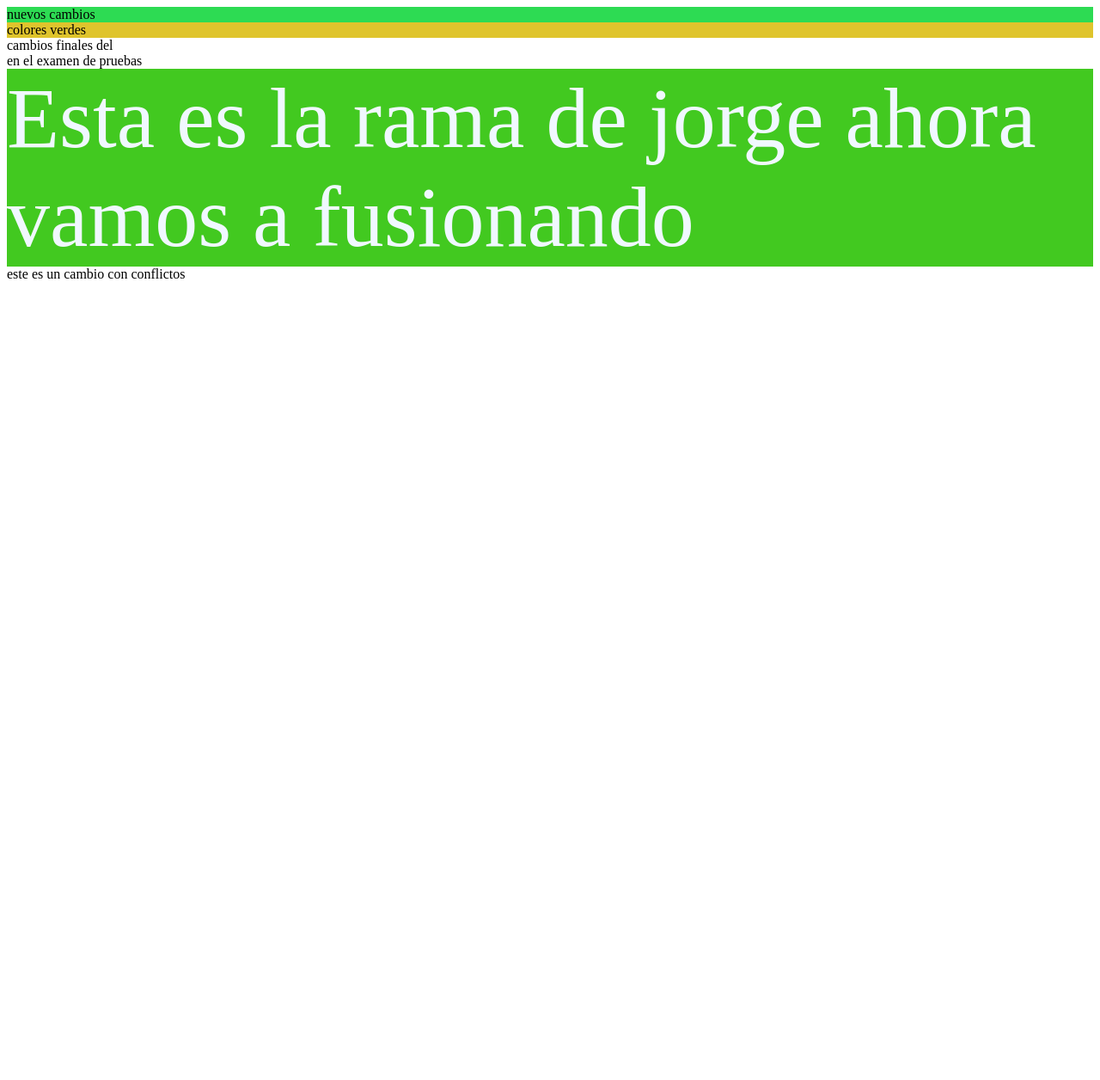
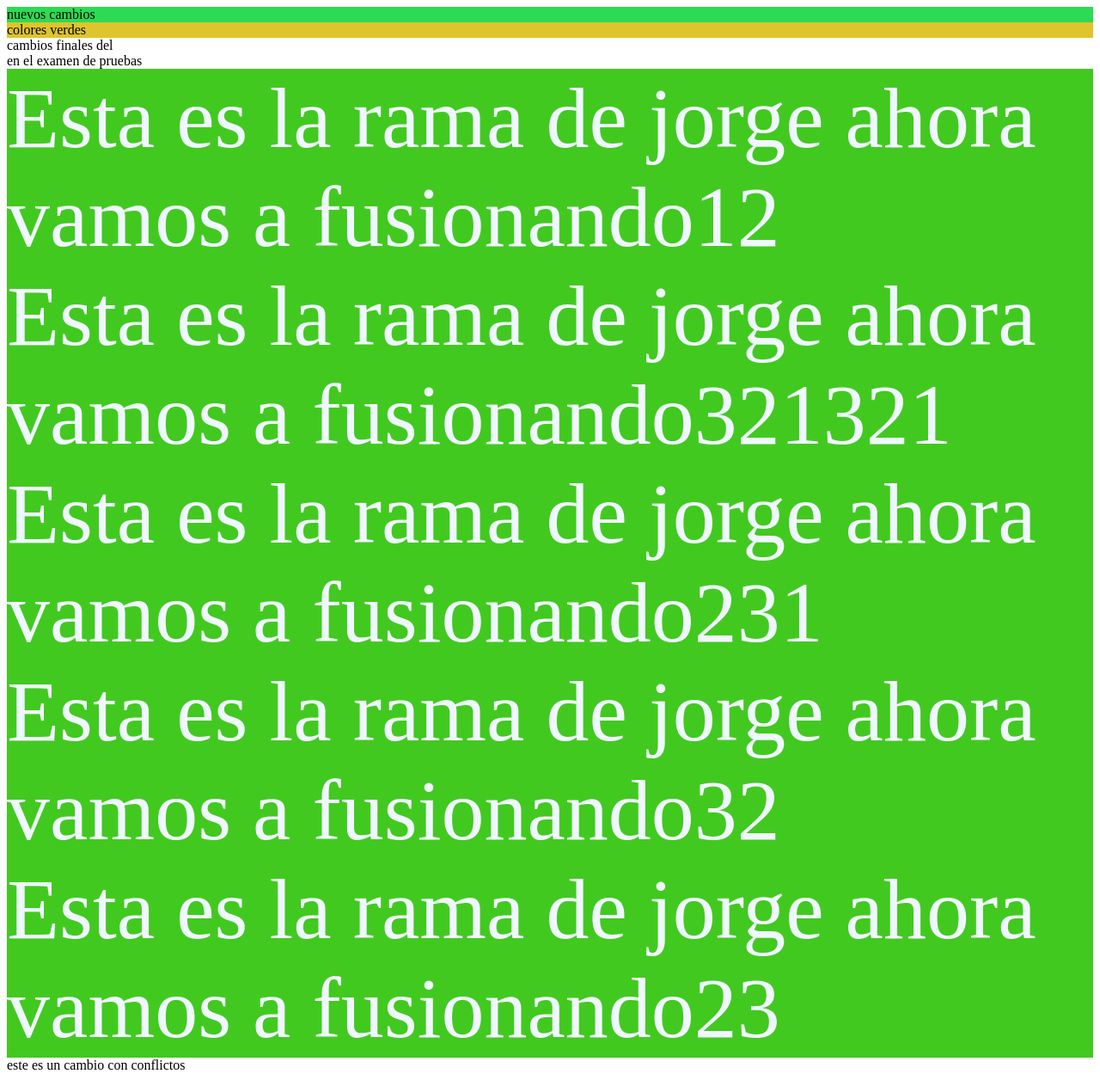
Before and after one commit to jbedon29/pruebas, a plain HTML site: page index.html in a window 1280 px wide. Shown: the whole page at 86% size. Before the commit the page ends 800 px from the top, so only its background shows below. Drawn offline with Linux system fonts and the light colour scheme.

Commit message:
cambios con conflictos

```diff
--- a/index.html
+++ b/index.html
@@ -18,11 +18,19 @@
 
     </div>
 
-
     <div style="background:#42c920;color: aliceblue; font-size: 100px;">
-        Esta es la rama de jorge ahora vamos a fusionando
+        Esta es la rama de jorge ahora vamos a fusionando12
     </div>
-
+    <div style="background:#42c920;color: aliceblue; font-size: 100px;">
+        Esta es la rama de jorge ahora vamos a fusionando321321
+    </div>
+    <div style="background:#42c920;color: aliceblue; font-size: 100px;">
+        Esta es la rama de jorge ahora vamos a fusionando231
+    </div> <div style="background:#42c920;color: aliceblue; font-size: 100px;">
+        Esta es la rama de jorge ahora vamos a fusionando32
+    </div> <div style="background:#42c920;color: aliceblue; font-size: 100px;">
+        Esta es la rama de jorge ahora vamos a fusionando23
+    </div>
     este es un cambio con conflictos
 
 
```
